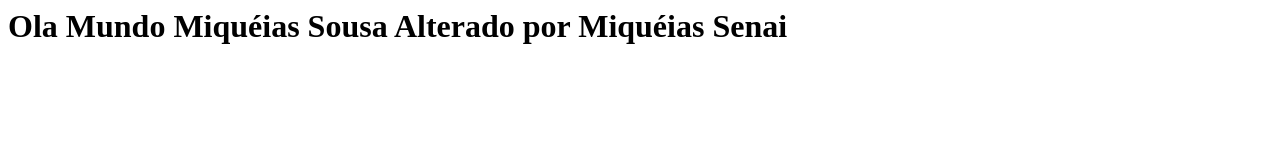
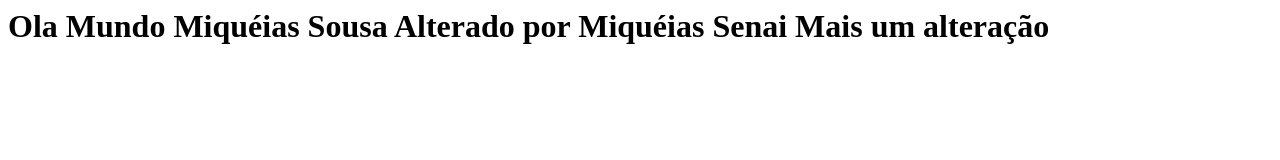
Before and after one commit to miqueiassenai/teste-colab, a plain HTML site: page index.html in a window 1280 px wide. Drawn offline with Linux system fonts and the light colour scheme.

Commit message:
Update index.html

```diff
--- a/index.html
+++ b/index.html
@@ -3,5 +3,8 @@
     Ola Mundo Miquéias Sousa
 
     Alterado por Miquéias Senai
+
+
+    <b>Mais um alteração</b>
   </h1>
 </html>
```
